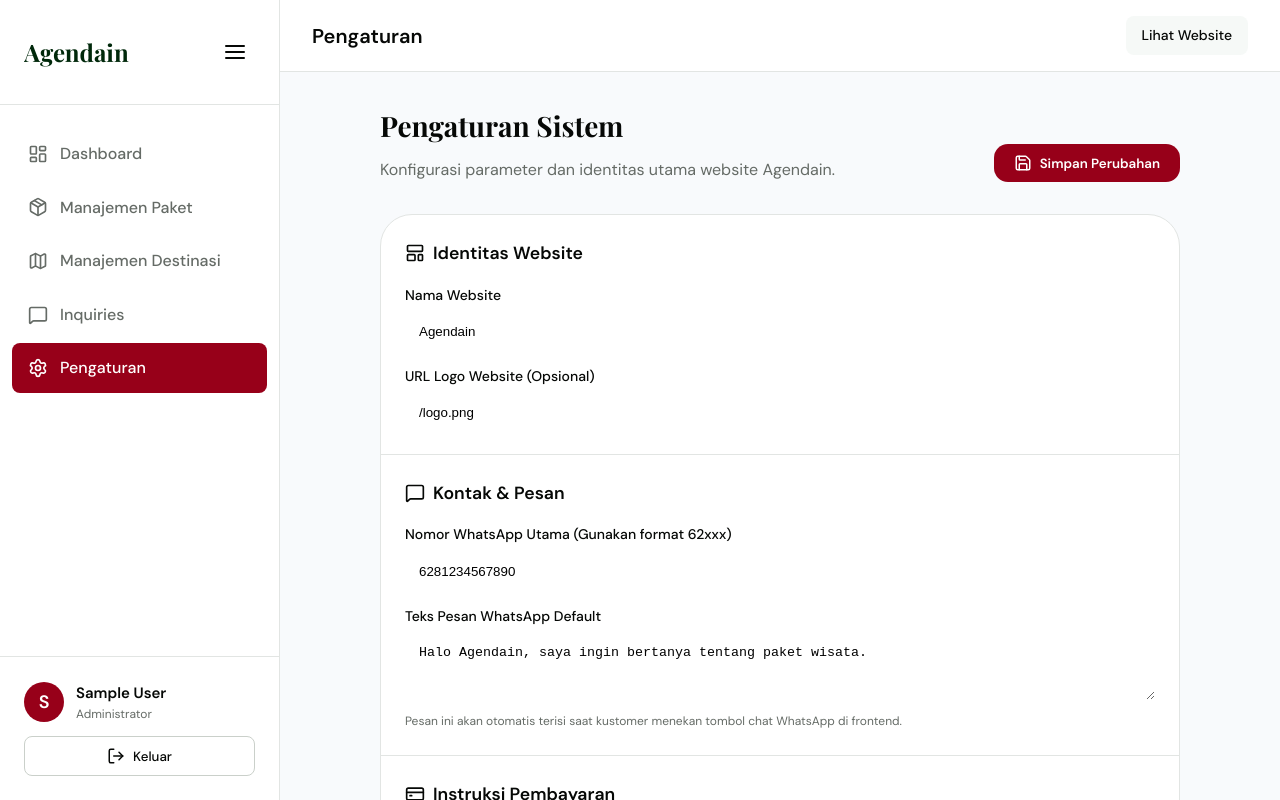
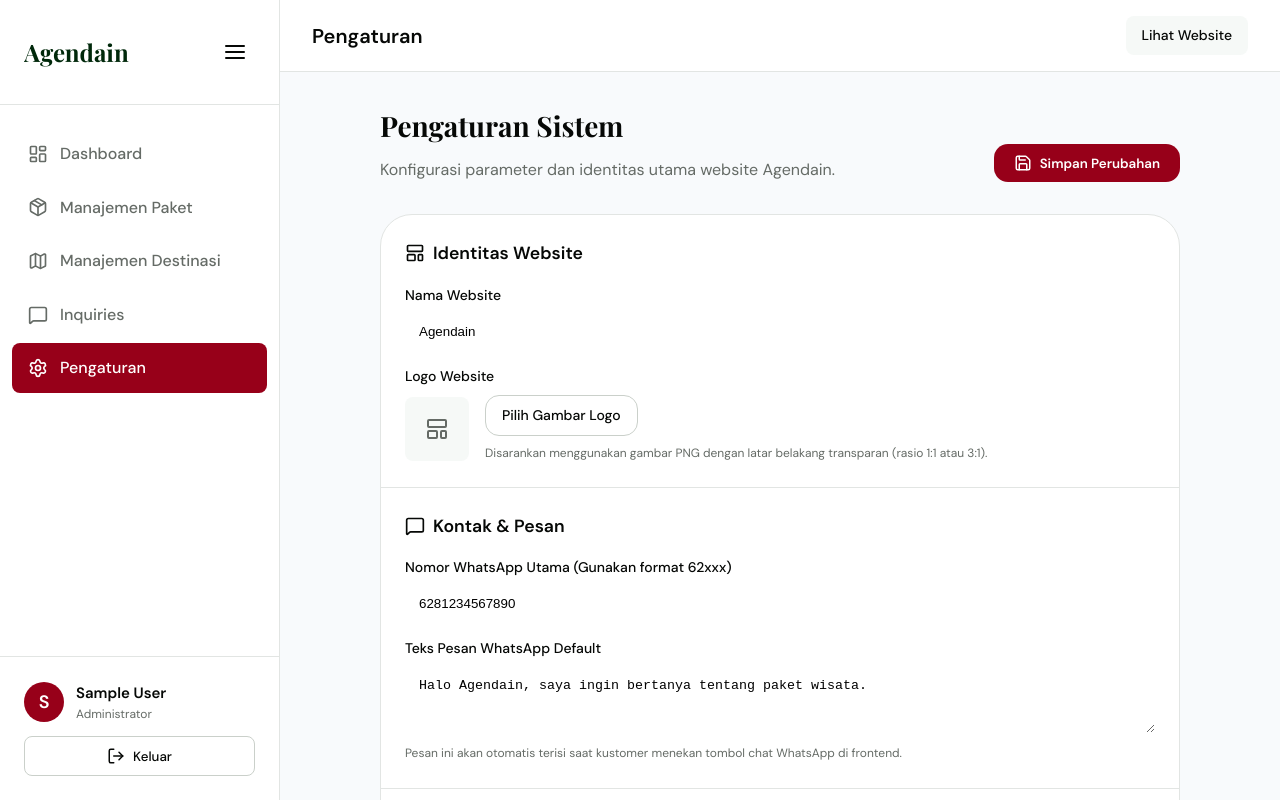
Before and after one commit to farhanfdlhq/agendain, a Next.js app: page /admin/settings in a window 1280 px wide. Shown: the top 800 px of the page. Built offline with nearby package versions, Linux system fonts and the light colour scheme; no server answers; the database is empty; sample sign-in values are in the browser's storage.

Commit message:
feat: integrated settings to UI, implemented logo image upload, and dynamic WhatsApp CTA links

```diff
--- a/app/admin/settings/page.tsx
+++ b/app/admin/settings/page.tsx
@@ -7,6 +7,7 @@
 export default function SettingsPage() {
   const [loading, setLoading] = useState(false)
   const [fetching, setFetching] = useState(true)
+  const [uploadingLogo, setUploadingLogo] = useState(false)
   const [formData, setFormData] = useState({
     site_name: "Agendain",
     whatsapp_number: "6281234567890",
@@ -14,6 +15,33 @@
     payment_instructions: "Silakan transfer ke rekening BCA 1234567890 a.n PT Agendain.",
     site_logo: "/logo.png"
   })
+
+  const handleLogoUpload = async (e: React.ChangeEvent<HTMLInputElement>) => {
+    const file = e.target.files?.[0]
+    if (!file) return
+
+    setUploadingLogo(true)
+    const uploadData = new FormData()
+    uploadData.append('file', file)
+
+    try {
+      const res = await fetch('/api/upload', {
+        method: 'POST',
+        body: uploadData,
+      })
+      const data = await res.json()
+      if (res.ok) {
+        setFormData(prev => ({ ...prev, site_logo: data.url }))
+        toast.success("Logo berhasil diunggah!")
+      } else {
+        toast.error("Upload gagal: " + data.error)
+      }
+    } catch (err) {
+      toast.error("Terjadi kesalahan saat upload gambar.")
+    } finally {
+      setUploadingLogo(false)
+    }
+  }
 
   useEffect(() => {
     fetch("/api/settings")
@@ -116,18 +144,37 @@
 
               <div>
                 <label style={{ display: "block", fontSize: "0.875rem", fontWeight: 500, color: "var(--color-ink)", marginBottom: "8px" }}>
-                  URL Logo Website (Opsional)
+                  Logo Website
                 </label>
-                <input
-                  type="text"
-                  name="site_logo"
-                  value={formData.site_logo}
-                  onChange={handleChange}
-                  placeholder="/logo.png atau URL gambar eksternal"
-                  style={{ width: "100%", padding: "10px 14px", borderRadius: "var(--radius-md)", border: "1px solid var(--color-border)", outline: "none", transition: "border-color 0.2s" }}
-                  onFocus={e => e.target.style.borderColor = 'var(--color-primary)'}
-                  onBlur={e => e.target.style.borderColor = 'var(--color-border)'}
-                />
+                <div style={{ display: "flex", alignItems: "center", gap: "16px" }}>
+                  {formData.site_logo && formData.site_logo !== "/logo.png" ? (
+                    <img src={formData.site_logo} alt="Logo" style={{ width: "64px", height: "64px", objectFit: "contain", borderRadius: "8px", border: "1px solid var(--color-hairline)" }} />
+                  ) : (
+                    <div style={{ width: "64px", height: "64px", borderRadius: "8px", background: "var(--color-surface-soft)", display: "flex", alignItems: "center", justifyContent: "center", border: "1px dashed var(--color-border)" }}>
+                      <LayoutTemplate size={24} color="var(--color-muted)" />
+                    </div>
+                  )}
+                  <div style={{ flex: 1 }}>
+                    <input
+                      type="file"
+                      accept="image/*"
+                      onChange={handleLogoUpload}
+                      style={{ display: "none" }}
+                      id="logo-upload"
+                    />
+                    <label htmlFor="logo-upload" style={{
+                      display: "inline-flex", alignItems: "center", gap: "8px",
+                      padding: "8px 16px", background: "white", border: "1px solid var(--color-border-strong)",
+                      borderRadius: "var(--radius-md)", fontSize: "0.875rem", fontWeight: 500,
+                      color: "var(--color-ink)", cursor: "pointer", transition: "all 0.2s"
+                    }}>
+                      {uploadingLogo ? <Loader2 size={16} className="animate-spin" /> : "Pilih Gambar Logo"}
+                    </label>
+                    <p style={{ fontSize: "0.75rem", color: "var(--color-muted)", marginTop: "8px" }}>
+                      Disarankan menggunakan gambar PNG dengan latar belakang transparan (rasio 1:1 atau 3:1).
+                    </p>
+                  </div>
+                </div>
               </div>
             </div>
           </div>
--- a/app/layout.tsx
+++ b/app/layout.tsx
@@ -2,20 +2,40 @@
 import FrontLayout from "@/components/FrontLayout/FrontLayout";
 import "./globals.css";
 
-export const metadata: Metadata = {
-  title: "Agendain | Travel Agency Indonesia ke Eropa",
-  description: "Paket perjalanan terbaik dari Indonesia ke Eropa dengan guide profesional.",
-};
+import { prisma } from "@/lib/prisma"
+
+export async function generateMetadata(): Promise<Metadata> {
+  let siteName = "Agendain"
+  try {
+    const setting = await prisma.setting.findUnique({ where: { key: "site_name" } })
+    if (setting) siteName = setting.value
+  } catch (e) {
+    console.error(e)
+  }
+
+  return {
+    title: `${siteName} | Travel Agency Indonesia ke Eropa`,
+    description: `Paket perjalanan terbaik dari Indonesia ke Eropa bersama ${siteName}.`,
+  }
+}
 
 import { Providers } from "@/components/Providers/Providers";
 
 import { Toaster } from 'react-hot-toast';
 
-export default function RootLayout({
+export default async function RootLayout({
   children,
 }: Readonly<{
   children: React.ReactNode;
 }>) {
+  let settingsObj: any = {}
+  try {
+    const settingsArr = await prisma.setting.findMany()
+    settingsObj = settingsArr.reduce((acc: any, curr: any) => ({ ...acc, [curr.key]: curr.value }), {})
+  } catch (e) {
+    console.error("Failed to fetch settings for layout", e)
+  }
+
   return (
     <html lang="id">
       <body suppressHydrationWarning>
@@ -29,7 +49,7 @@
           }
         }} />
         <Providers>
-          <FrontLayout>{children}</FrontLayout>
+          <FrontLayout settings={settingsObj}>{children}</FrontLayout>
         </Providers>
       </body>
     </html>
--- a/components/Footer/Footer.tsx
+++ b/components/Footer/Footer.tsx
@@ -1,13 +1,22 @@
 import Link from 'next/link'
 import styles from './Footer.module.css'
 
-export default function Footer() {
+export default function Footer({ settings }: { settings?: any }) {
+  const siteName = settings?.site_name || "Agendain"
+  const siteLogo = settings?.site_logo && settings.site_logo !== "/logo.png" ? settings.site_logo : null
+
   return (
     <footer className={styles.footer}>
       <div className={styles.container}>
         <div className={styles.top}>
           <div className={styles.col}>
-            <Link href="/" className={styles.logo}>Agendain</Link>
+            <Link href="/" className={styles.logo}>
+              {siteLogo ? (
+                <img src={siteLogo} alt={siteName} style={{ height: "40px", objectFit: "contain", marginBottom: "8px" }} />
+              ) : (
+                siteName
+              )}
+            </Link>
             <p className={styles.desc}>Travel agency digital terpercaya untuk perjalanan Anda dari Indonesia ke Eropa.</p>
           </div>
           <div className={styles.col}>
@@ -22,7 +31,15 @@
             <h3 className={styles.title}>Bantuan</h3>
             <ul className={styles.links}>
               <li><Link href="/tentang">Tentang Kami</Link></li>
-              <li><Link href="/kontak">Hubungi Kami</Link></li>
+              <li>
+                <a
+                  href={`https://wa.me/${settings?.whatsapp_number?.replace(/\D/g, '') || "6281234567890"}?text=${encodeURIComponent(settings?.whatsapp_message || "Halo, saya ingin bertanya mengenai paket wisata.")}`}
+                  target="_blank"
+                  rel="noopener noreferrer"
+                >
+                  Hubungi Kami
+                </a>
+              </li>
               <li><Link href="/faq">FAQ</Link></li>
             </ul>
           </div>
@@ -30,7 +47,7 @@
       </div>
       <div className={styles.bottom}>
         <div className={styles.container}>
-          <p>&copy; {new Date().getFullYear()} Agendain. All rights reserved.</p>
+          <p>&copy; {new Date().getFullYear()} {siteName}. All rights reserved.</p>
         </div>
       </div>
     </footer>
--- a/components/FrontLayout/FrontLayout.tsx
+++ b/components/FrontLayout/FrontLayout.tsx
@@ -4,7 +4,7 @@
 import Navbar from "@/components/Navbar/Navbar"
 import Footer from "@/components/Footer/Footer"
 
-export default function FrontLayout({ children }: { children: React.ReactNode }) {
+export default function FrontLayout({ children, settings }: { children: React.ReactNode, settings?: any }) {
   const pathname = usePathname()
 
   // Hide global Navbar and Footer on admin routes
@@ -14,9 +14,9 @@
 
   return (
     <>
-      <Navbar />
+      <Navbar settings={settings} />
       <main>{children}</main>
-      <Footer />
+      <Footer settings={settings} />
     </>
   )
 }
--- a/components/Navbar/Navbar.tsx
+++ b/components/Navbar/Navbar.tsx
@@ -11,18 +11,35 @@
   { href: '/destinasi', label: 'Destinasi' },
 ]
 
-export default function Navbar() {
+export default function Navbar({ settings }: { settings?: any }) {
   const [open, setOpen] = useState(false)
+
+  const siteName = settings?.site_name || "Agendain"
+  const siteLogo = settings?.site_logo && settings.site_logo !== "/logo.png" ? settings.site_logo : null
+
   return (
     <header className={styles.header}>
       <nav className={styles.nav}>
-        <Link href="/" className={styles.logo}>Agendain</Link>
+        <Link href="/" className={styles.logo}>
+          {siteLogo ? (
+            <img src={siteLogo} alt={siteName} style={{ height: "40px", objectFit: "contain" }} />
+          ) : (
+            siteName
+          )}
+        </Link>
         <ul className={`${styles.links} ${open ? styles.open : ''}`}>
           {links.map(l => (
             <li key={l.href}><Link href={l.href} className={styles.link} onClick={() => setOpen(false)}>{l.label}</Link></li>
           ))}
         </ul>
-        <Link href="/kontak" className={styles.cta}>Hubungi Kami</Link>
+        <a
+          href={`https://wa.me/${settings?.whatsapp_number?.replace(/\D/g, '') || "6281234567890"}?text=${encodeURIComponent(settings?.whatsapp_message || "Halo, saya ingin bertanya mengenai paket wisata.")}`}
+          target="_blank"
+          rel="noopener noreferrer"
+          className={styles.cta}
+        >
+          Hubungi Kami
+        </a>
         <button className={styles.burger} onClick={() => setOpen(!open)} aria-label="Menu">
           <span /><span /><span />
         </button>
```
